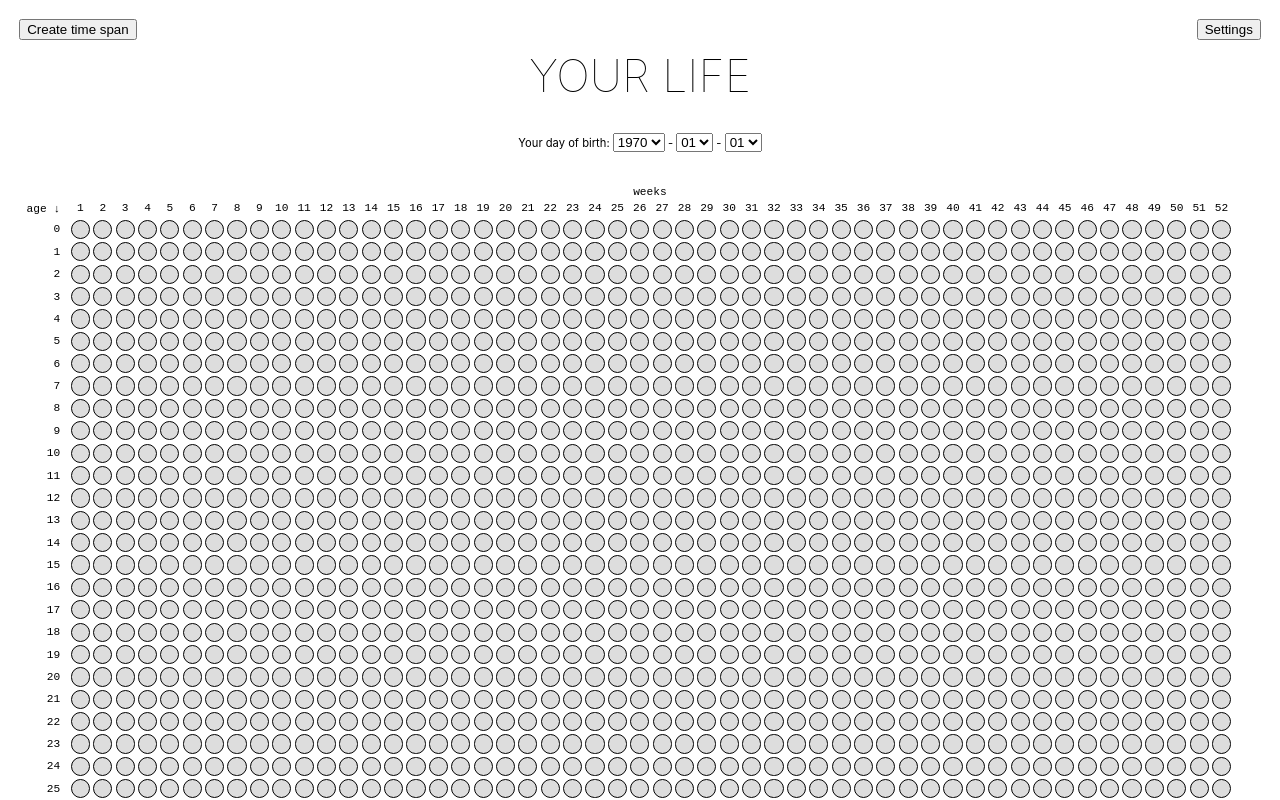
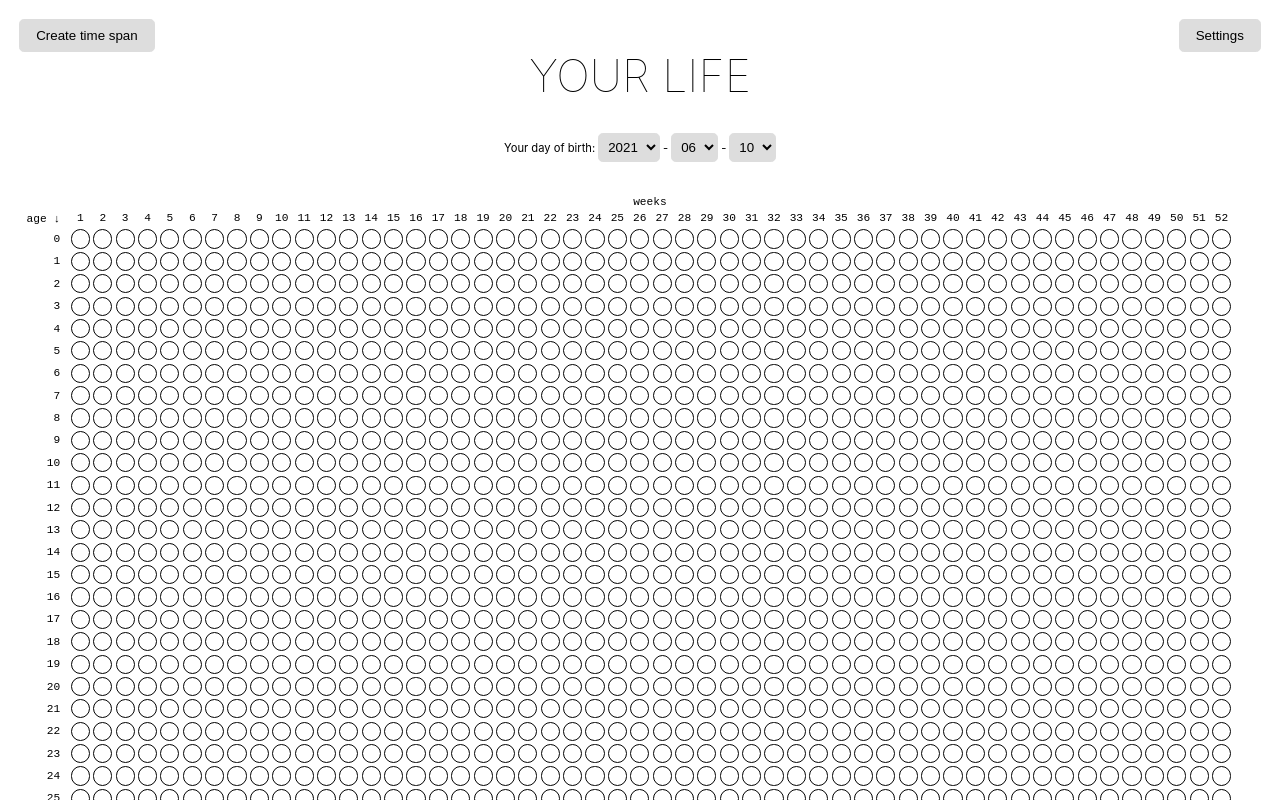
Before and after one commit to henk23/your-life, a Svelte app: page / in a window 1280 px wide. Shown: the top 800 px of the page. Built offline with nearby package versions, Linux system fonts and the light colour scheme.

Commit message:
Add edit time spans mode

```diff
--- a/public/global.css
+++ b/public/global.css
@@ -6,6 +6,7 @@
   --black: #000000;
   --white: #ffffff;
   --grey: #dddddd;
+  --grey-dark: #cccccc;
   --sky: #00c3ff;
 }
 
@@ -22,3 +23,30 @@ body {
   box-sizing: border-box;
   font-family: -apple-system, BlinkMacSystemFont, 'Segoe UI', Roboto, Oxygen-Sans, Ubuntu, Cantarell, 'Helvetica Neue', sans-serif;
 }
+
+button {
+  appearance: none;
+  outline: none;
+  box-shadow: none;
+  padding: 0.5rem 1rem;
+  background: var(--grey);
+  border: 1px solid var(--grey);
+  border-radius: 0.3rem;
+}
+
+button:hover {
+  background-color: var(--grey-dark);
+}
+
+select {
+  padding: 0.3rem;
+  background: var(--grey);
+  border: 1px solid var(--grey);
+  outline: none;
+  box-shadow: none;
+  border-radius: 0.3rem;
+}
+
+select:hover {
+  background-color: var(--grey-dark);
+}
--- a/src/App.svelte
+++ b/src/App.svelte
@@ -1,10 +1,11 @@
 <script>
-  import {appMode, showSettings} from './stores';
+  import {appMode, timeSpans, showSettings} from './stores';
   import DobPicker from './DobPicker.svelte';
   import CurrentWeekDetails from './CurrentWeekDetails.svelte';
   import CreateTimeSpan from './CreateTimeSpan.svelte';
   import Calendar from './Calendar.svelte';
   import Settings from './Settings.svelte';
+  import EditTimeSpans from './EditTimeSpans.svelte';
 </script>
 
 <main>
@@ -13,7 +14,14 @@
   <DobPicker/>
 
   <div class="create-button-wrapper">
-    <button on:click|stopPropagation={() => $appMode = 'create-time-span'}>Create time span</button>
+    <div>
+      <button on:click|stopPropagation={() => $appMode = 'create-time-span'}>Create time span</button>
+    </div>
+    {#if $timeSpans.length}
+      <div>
+        <button on:click|stopPropagation={() => $appMode = 'edit-time-spans'}>Edit time spans</button>
+      </div>
+    {/if}
   </div>
 
   <div class="settings-button-wrapper">
@@ -31,6 +39,10 @@
 
 {#if $appMode === 'create-time-span'}
   <CreateTimeSpan/>
+{/if}
+
+{#if $appMode === 'edit-time-spans'}
+  <EditTimeSpans/>
 {/if}
 
 <style>
@@ -51,6 +63,11 @@
     position: fixed;
     left: 1.2rem;
     top: 1.2rem;
+    text-align: left;
+  }
+
+  .create-button-wrapper button {
+    margin-bottom: 1rem;
   }
 
   .settings-button-wrapper {
--- a/src/Calendar.svelte
+++ b/src/Calendar.svelte
@@ -1,12 +1,10 @@
 <script>
   import WeekDot from './WeekDot.svelte';
-  import {generateYears, stringify} from './dateUtils';
+  import {generateYears, today} from './dateUtils';
   import {dobString, timeSpans} from './stores';
 
   let dateOfBirth;
   let allYears;
-
-  const today = stringify(new Date());
 
   $: {
     dateOfBirth = new Date($dobString);
--- a/src/CreateTimeSpan.svelte
+++ b/src/CreateTimeSpan.svelte
@@ -74,16 +74,12 @@
   function setNull(key) {
     $newTimeSpan.style[key] = null;
   }
-
-  function close() {
-    $appMode = 'default';
-  }
 </script>
 
 <div class="create-time-span">
   <div class="title">Create time span</div>
 
-  <a class="close" on:click={close}>
+  <a class="close" on:click={() => $appMode = 'default'}>
     {@html CloseIcon}
   </a>
 
@@ -99,7 +95,7 @@
     <div class="substep">
       {#if !$newTimeSpan.endDate}
         Pick an end date or click
-        <button on:click={() => $clickedWeek = {endDate: 'ongoing'}}>ongoing</button>
+        <button on:click={() => $clickedWeek = {endDate: 'ongoing'}} class="ongoing">ongoing</button>
       {:else}
         End: {$newTimeSpan.endDate}
       {/if}
@@ -147,7 +143,7 @@
             <a href="#" on:click|preventDefault={() => setNull('border-color')}>unset</a>
           </div>
         {:else}
-          <a href="#" on:click|preventDefault={() => $newTimeSpan.style['border-color'] = '#333333'}>
+          <a href="#" on:click|preventDefault={() => $newTimeSpan.style['border-color'] = '#000000'}>
             Set border color
           </a>
         {/if}
@@ -207,6 +203,10 @@
     margin: 0.6rem 0;
   }
 
+  .ongoing {
+    padding: 0.2rem 1rem;
+  }
+
   .substep-head {
     margin-bottom: 0.5rem;
   }
--- /dev/null
+++ b/src/EditTimeSpans.svelte
@@ -0,0 +1,38 @@
+<script>
+  import {appMode} from './stores';
+  import CloseIcon from './img/close.svg';
+</script>
+
+<div class="edit-time-spans">
+  <div class="title">Edit time spans</div>
+
+  <a class="close" on:click={() => $appMode = 'default'}>
+    {@html CloseIcon}
+  </a>
+</div>
+
+<style>
+  .edit-time-spans {
+    position: fixed;
+    left: 1rem;
+    top: 1rem;
+    border: 1px solid var(--black);
+    padding: 1rem;
+    min-width: 12rem;
+    background: white;
+    border-radius: 0.3rem;
+    box-shadow: 0 0 2px 0 var(--black);
+  }
+
+  .title {
+    font-weight: 900;
+    text-transform: uppercase;
+  }
+
+  .close {
+    position: absolute;
+    right: 0.3rem;
+    top: 0.3rem;
+    cursor: pointer;
+  }
+</style>
--- a/src/WeekDot.svelte
+++ b/src/WeekDot.svelte
@@ -1,10 +1,9 @@
 <script>
   import {appMode, currentWeek, settings, clickedWeek, newTimeSpan} from './stores';
-  import {stringify} from './dateUtils';
   import {isMarked, isDisabled, assembleStylesMap, makeStyleString} from './utils';
+  import {today} from './dateUtils';
 
   export let week;
-  let today = stringify(new Date());
   let classNames;
   let style = '';
 
--- a/src/dateUtils.js
+++ b/src/dateUtils.js
@@ -1,3 +1,5 @@
+export const today = stringify(new Date());
+
 export function clone(date) {
   return new Date(date.getTime());
 }
--- a/src/stores.js
+++ b/src/stores.js
@@ -1,11 +1,12 @@
 import {writable, derived} from 'svelte/store';
 import {load} from './storageService';
+import {today} from './dateUtils';
 
 export const appMode = writable('default');
 export const showSettings = writable(false);
 export const currentWeek = writable(null);
 export const clickedWeek = writable(null);
-export const dobString = writable(load('dateOfBirth') || '1970-01-01');
+export const dobString = writable(load('dateOfBirth') || today);
 export const timeSpans = writable(load('timeSpans') || []);
 
 export const categories = derived(timeSpans, $timeSpans => {
--- a/src/utils.js
+++ b/src/utils.js
@@ -1,6 +1,4 @@
-import {stringify} from './dateUtils';
-
-const today = stringify(new Date());
+import {today} from './dateUtils';
 
 export function getRandomId() {
   return Math.floor(Math.random() * 16 ** 6).toString(16).padStart(6, '0');
```
Lines whose indentation alone changed are shown as unchanged.
